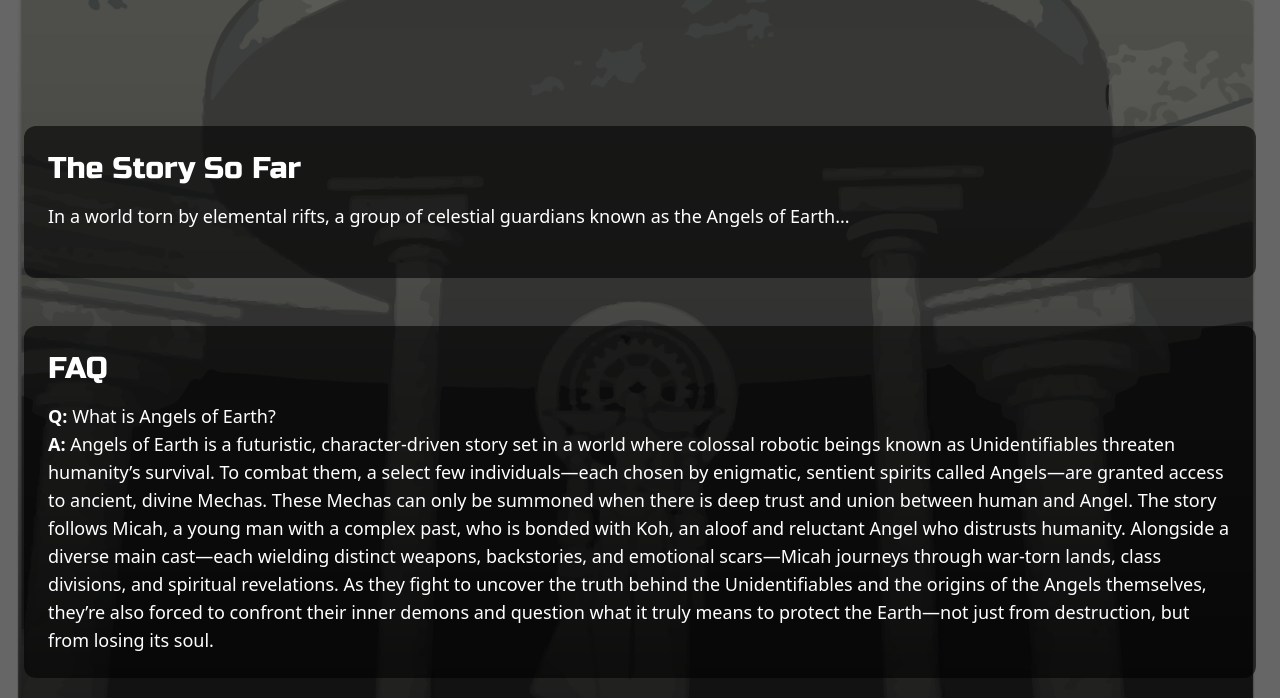
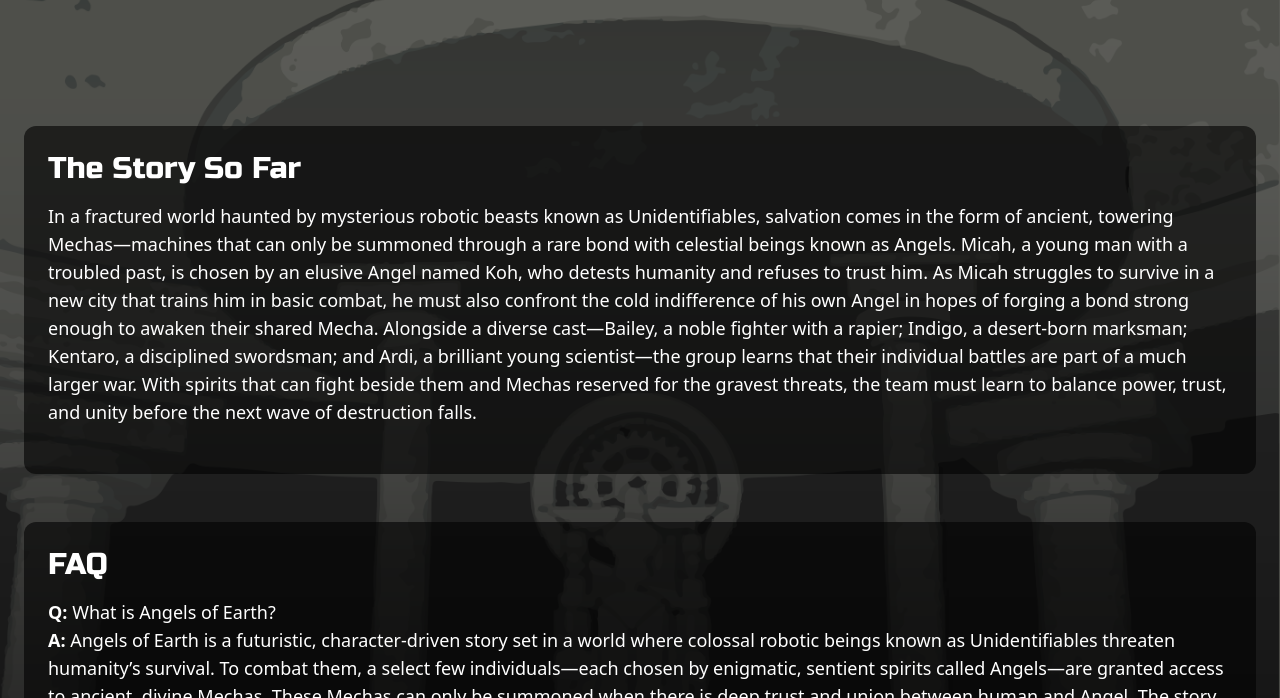
Before and after one commit to RileyRemy/angelofearth, a plain HTML site: page FAQ.html in a window 1280 px wide. Shown: the part 102-800 px from the top of the page. Drawn offline with nearby package versions, Linux system fonts and the light colour scheme.

Commit message:
Update FAQ.html

```diff
--- a/FAQ.html
+++ b/FAQ.html
@@ -75,7 +75,9 @@
         <section class="bg-black bg-opacity-60 rounded-xl p-6 mb-12">
           <h1 class="text-3xl russo mb-4 text-white">The Story So Far</h1>
           <p class="text-lg text-white mb-6">
-            In a world torn by elemental rifts, a group of celestial guardians known as the Angels of Earth...
+
+
+In a fractured world haunted by mysterious robotic beasts known as Unidentifiables, salvation comes in the form of ancient, towering Mechas—machines that can only be summoned through a rare bond with celestial beings known as Angels. Micah, a young man with a troubled past, is chosen by an elusive Angel named Koh, who detests humanity and refuses to trust him. As Micah struggles to survive in a new city that trains him in basic combat, he must also confront the cold indifference of his own Angel in hopes of forging a bond strong enough to awaken their shared Mecha. Alongside a diverse cast—Bailey, a noble fighter with a rapier; Indigo, a desert-born marksman; Kentaro, a disciplined swordsman; and Ardi, a brilliant young scientist—the group learns that their individual battles are part of a much larger war. With spirits that can fight beside them and Mechas reserved for the gravest threats, the team must learn to balance power, trust, and unity before the next wave of destruction falls.
           </p>
         </section>
 
```
